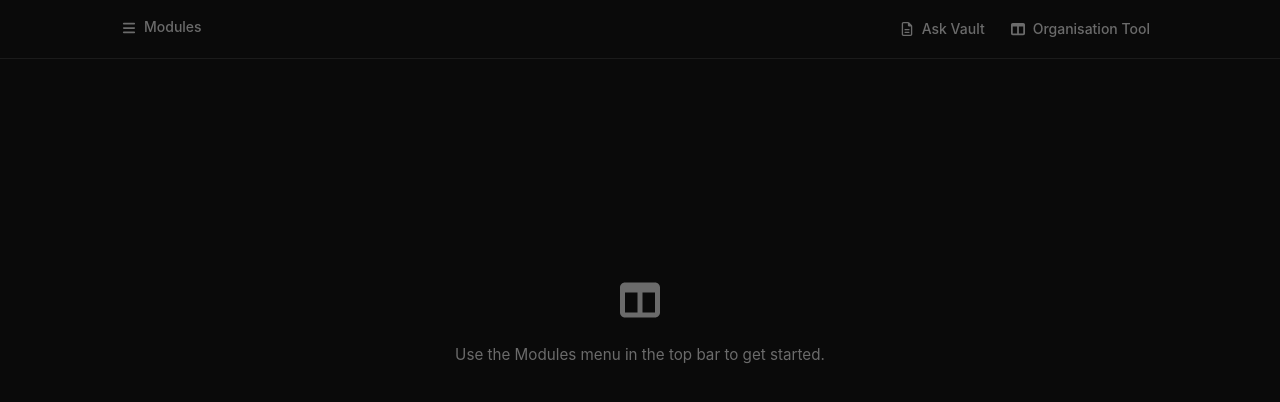
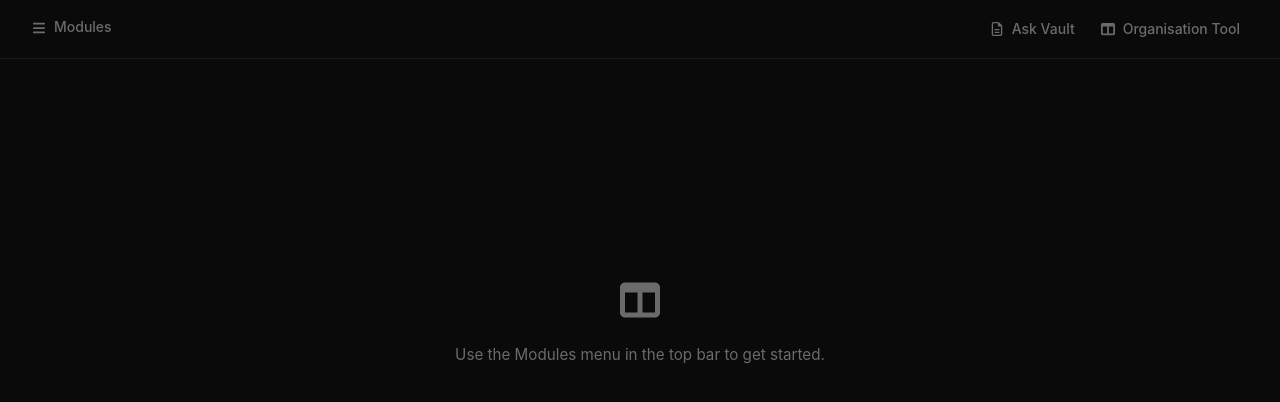
Before and after one commit to Aleks-Tacconi/ObsidianOrganizer, a React (Vite) app in the folder frontend/: page / in a window 1280 px wide. Shown: the top 402 px of the page. Built offline with nearby package versions, Linux system fonts and the light colour scheme.

Commit message:
fix: keep top bar full width without an open module

```diff
--- a/frontend/src/Components/Layout/SidebarLayout.tsx
+++ b/frontend/src/Components/Layout/SidebarLayout.tsx
@@ -122,7 +122,6 @@ export default function SidebarLayout({
         <Box
           sx={{
             width: "100%",
-            maxWidth: contentMaxWidth,
             mx: "auto",
             px: { xs: 2, sm: 4 },
             py: 1.5,
```
Also changed, not shown: 1 other file (tests, documents, lock files or other folders).
